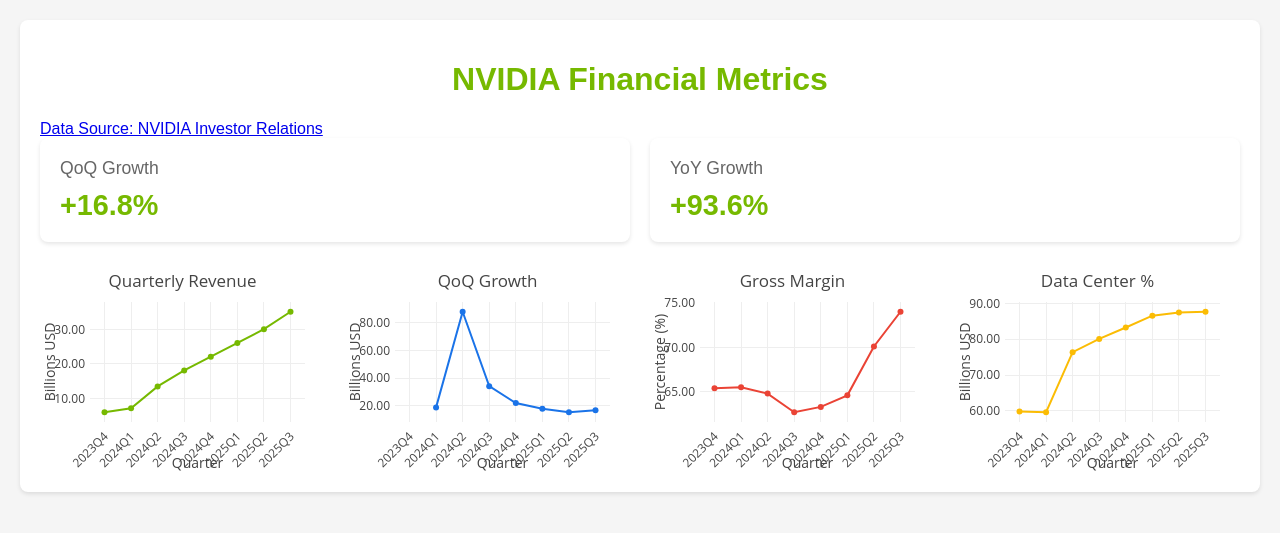
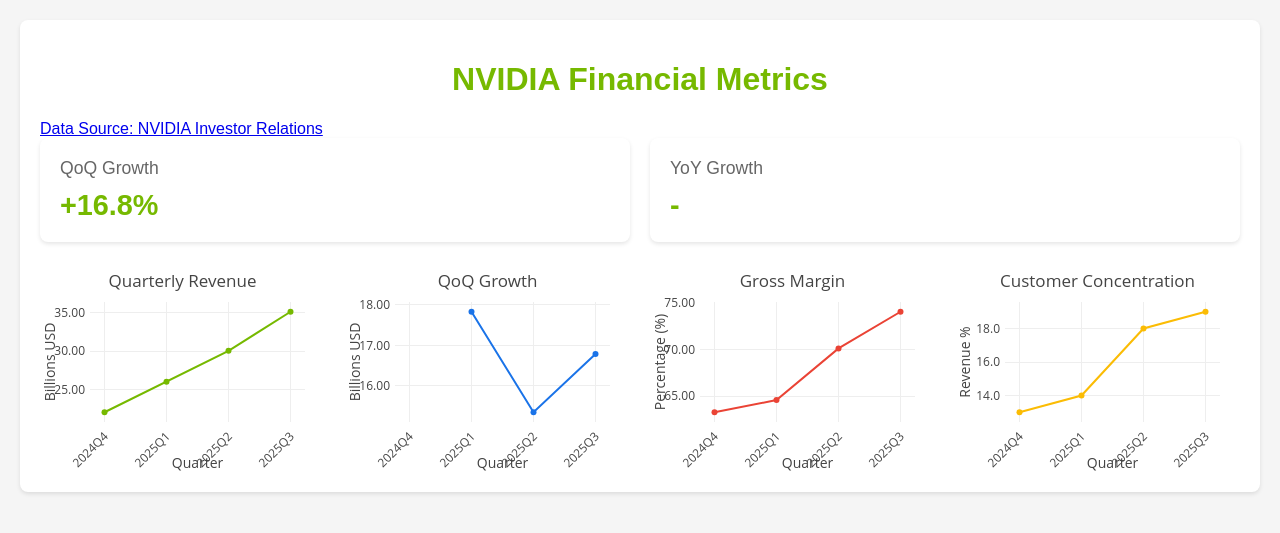
Before and after one commit to jdanner/ai-stock-tracker, a FastAPI app: page / in a window 1280 px wide. Shown: the top 533 px of the page. Run offline with FastAPI, Linux system fonts and the light colour scheme; some libraries are stand-ins or nearby versions.

Commit message:
Add customer concentration tracking from 10-Q filings

```diff
--- a/app.py
+++ b/app.py
@@ -68,16 +68,36 @@ def calculate_growth_rates(data: List[Dict]) -> List[Dict]:
 async def fetch_nvidia_data():
     """Fetch NVIDIA's key financial metrics"""
     try:
-        # NVIDIA quarterly revenue data from official earnings releases
+        # NVIDIA quarterly revenue data from official earnings releases and 10-Q filings
         real_data = [
-            {'quarter': '2025Q3', 'revenue': 35082000000, 'net_income': 9243000000, 'gross_margin': 74.0, 'datacenter_pct': 87.7},  # 30771/35082
-            {'quarter': '2025Q2', 'revenue': 30040000000, 'net_income': 6188000000, 'gross_margin': 70.1, 'datacenter_pct': 87.5},  # 26272/30040
-            {'quarter': '2025Q1', 'revenue': 26044000000, 'net_income': 2043000000, 'gross_margin': 64.6, 'datacenter_pct': 86.6},  # 22563/26044
-            {'quarter': '2024Q4', 'revenue': 22103000000, 'net_income': 1410000000, 'gross_margin': 63.3, 'datacenter_pct': 83.3},  # 18404/22103
-            {'quarter': '2024Q3', 'revenue': 18120000000, 'net_income': 1336000000, 'gross_margin': 62.7, 'datacenter_pct': 80.1},  # 14514/18120
-            {'quarter': '2024Q2', 'revenue': 13507000000, 'net_income': 1618000000, 'gross_margin': 64.8, 'datacenter_pct': 76.4},  # 10323/13507
-            {'quarter': '2024Q1', 'revenue': 7192000000, 'net_income': 1912000000, 'gross_margin': 65.5, 'datacenter_pct': 59.6},   # 4284/7192
-            {'quarter': '2023Q4', 'revenue': 6051000000, 'net_income': 1788000000, 'gross_margin': 65.4, 'datacenter_pct': 59.8},   # 3616/6051
+            {
+                'quarter': '2025Q3', 'revenue': 35082000000,
+                'net_income': 9243000000, 'gross_margin': 74.0,
+                'customer_concentration': [
+                    {'customer': 'Customer A', 'percentage': 19}
+                ]
+            },
+            {
+                'quarter': '2025Q2', 'revenue': 30040000000,
+                'net_income': 6188000000, 'gross_margin': 70.1,
+                'customer_concentration': [
+                    {'customer': 'Customer A', 'percentage': 18}
+                ]
+            },
+            {
+                'quarter': '2025Q1', 'revenue': 26044000000,
+                'net_income': 2043000000, 'gross_margin': 64.6,
+                'customer_concentration': [
+                    {'customer': 'Customer A', 'percentage': 14}
+                ]
+            },
+            {
+                'quarter': '2024Q4', 'revenue': 22103000000,
+                'net_income': 1410000000, 'gross_margin': 63.3,
+                'customer_concentration': [
+                    {'customer': 'Customer A', 'percentage': 13}
+                ]
+            }
         ]
 
         # Calculate growth rates
--- a/templates/index.html
+++ b/templates/index.html
@@ -162,6 +162,45 @@
             Plotly.newPlot(divId, [trace], layout, config);
         }
 
+        function createConcentrationChart(data, divId) {
+            const trace = {
+                x: data.map(d => d.quarter),
+                y: data.map(d => d.customer_concentration[0].percentage),
+                type: 'scatter',
+                mode: 'lines+markers',
+                line: {color: '#fbbc04'},
+                name: 'Largest Customer %'
+            };
+
+            const layout = {
+                title: 'Customer Concentration',
+                xaxis: {
+                    title: 'Quarter',
+                    tickangle: -45
+                },
+                yaxis: {
+                    title: 'Revenue %',
+                    tickformat: '.1f'
+                },
+                showlegend: false,
+                margin: {
+                    l: 50,
+                    r: 20,
+                    b: 50,
+                    t: 30,
+                    pad: 4
+                },
+                autosize: true
+            };
+
+            const config = {
+                responsive: true,
+                displayModeBar: false
+            };
+
+            Plotly.newPlot(divId, [trace], layout, config);
+        }
+
         async function initCharts() {
             const data = await fetchData();
 
@@ -178,7 +217,7 @@
             createChart(data, 'revenue', 'Quarterly Revenue', 'revenueChart', '#76b900');
             createChart(data, 'revenue_qoq', 'QoQ Growth', 'growthChart', '#1a73e8');
             createChart(data, 'gross_margin', 'Gross Margin', 'marginChart', '#ea4335');
-            createChart(data, 'datacenter_pct', 'Data Center %', 'concentrationChart', '#fbbc04');
+            createConcentrationChart(data, 'concentrationChart');
         }
 
         initCharts();
```
